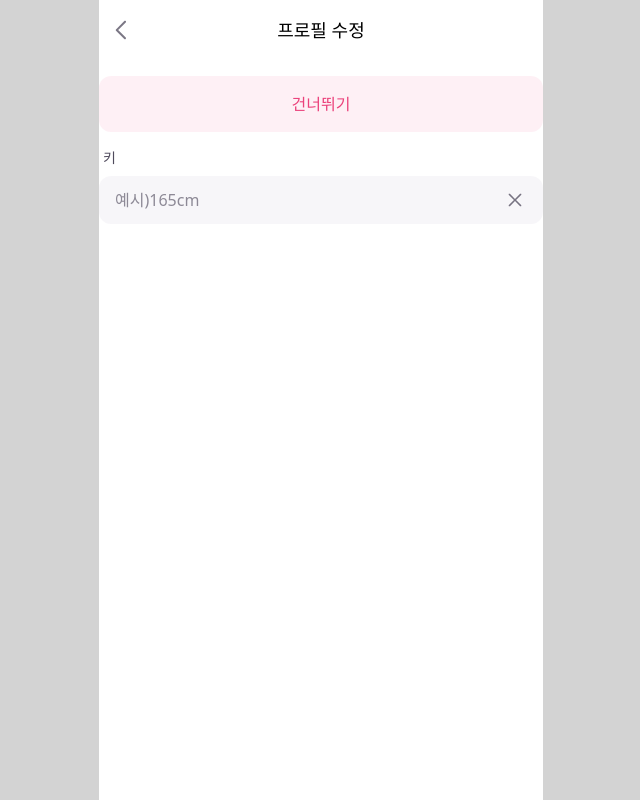
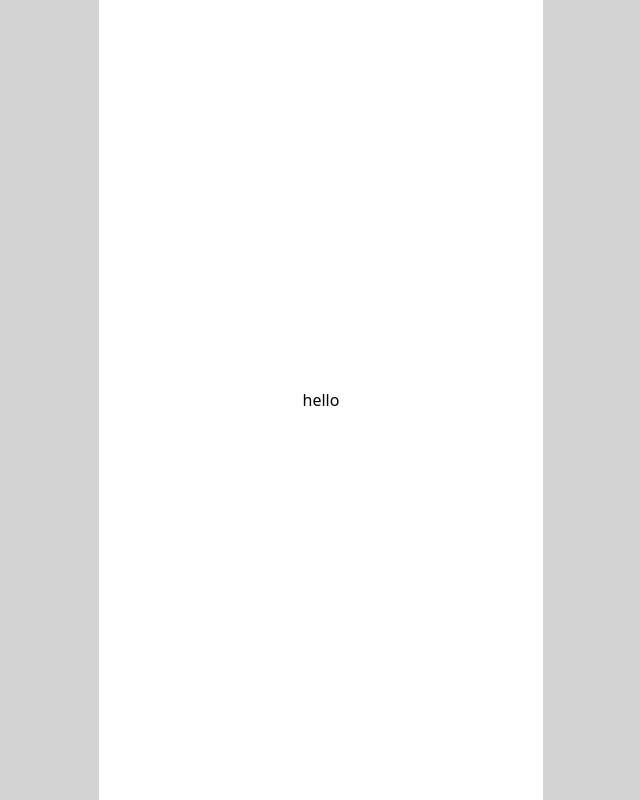
Before and after one commit to qowldud/love-soong-alarm-Web, a React (Vite) app: page / in a window 1280 px wide. Shown: the whole page, without its empty margins (319-959 px from the left). Built offline with nearby package versions, Linux system fonts and the light colour scheme.

Commit message:
feat: Splash 페이지 제작

```diff
--- a/package.json
+++ b/package.json
@@ -12,6 +12,7 @@
   "dependencies": {
     "@tailwindcss/vite": "^4.1.12",
     "clsx": "^2.1.1",
+    "framer-motion": "^12.23.12",
     "react": "^19.1.1",
     "react-dom": "^19.1.1",
     "react-router-dom": "^7.8.2",
--- a/src/Router.tsx
+++ b/src/Router.tsx
@@ -1,11 +1,12 @@
 import { createBrowserRouter } from "react-router-dom";
-import { Test } from "./pages/Test";
+
 import { PrivateLayout } from "./components/PrivateLayout";
+import { Entry } from "./pages/Entry";
 
 export const router = createBrowserRouter([
   {
     path: "/",
-    element: <Test />,
+    element: <Entry />,
   },
   {
     path: "/signup",
--- a/src/index.css
+++ b/src/index.css
@@ -22,4 +22,5 @@ body {
   max-width: 444px;
   height: 100vh;
   background-color: white;
+  position: relative;
 }
--- a/src/pages/Entry.tsx
+++ b/src/pages/Entry.tsx
@@ -1,9 +1,52 @@
-import { useEffect } from "react";
+import { useEffect, useState } from "react";
+import { AnimatePresence, motion } from "framer-motion";
+
+import Logo from "@/assets/icons/ic_lovin.svg";
+
+const Splash = () => (
+  <motion.div
+    key="splash"
+    className="absolute inset-0 z-[9999] flex items-center justify-center bg-main1"
+    initial={{ opacity: 0 }}
+    animate={{ opacity: 1 }}
+    exit={{ opacity: 0 }}
+    transition={{ duration: 0.5, ease: "easeOut" }}
+  >
+    <motion.img
+      src={Logo}
+      alt="logo"
+      initial={{ scale: 0.95, opacity: 0 }}
+      animate={{ scale: 1, opacity: 1 }}
+      exit={{ scale: 0.98, opacity: 0 }}
+      transition={{ duration: 0.5 }}
+    />
+  </motion.div>
+);
 
 export const Entry = () => {
+  const [isSplash, setIsSplash] = useState(true);
+
+  useEffect(() => {
+    const t = setTimeout(() => setIsSplash(false), 2000);
+    return () => clearTimeout(t);
+  }, []);
+
   return (
-    <div>
-      <div></div>
-    </div>
+    <AnimatePresence mode="wait">
+      {isSplash ? (
+        <Splash />
+      ) : (
+        <motion.div
+          key="main"
+          initial={{ opacity: 0 }}
+          animate={{ opacity: 1 }}
+          exit={{ opacity: 0 }}
+          transition={{ duration: 0.45, ease: "easeOut" }}
+          className="h-full w-full flex items-center justify-center"
+        >
+          hello
+        </motion.div>
+      )}
+    </AnimatePresence>
   );
 };
--- a/src/store/authStore.ts
+++ b/src/store/authStore.ts
@@ -2,7 +2,6 @@ import { create } from "zustand";
 import { persist } from "zustand/middleware";
 
 interface AuthState {
-  isWelcomeModalOpen: boolean;
   telNumber: number | null;
 
   validationNumber: (phoneNumber: number) => boolean;
```
Also changed, not shown: src/assets/icons/ic_lovin.svg (added), src/components/auth/Counter.tsx (added), 1 other file (tests, documents, lock files or other folders).
